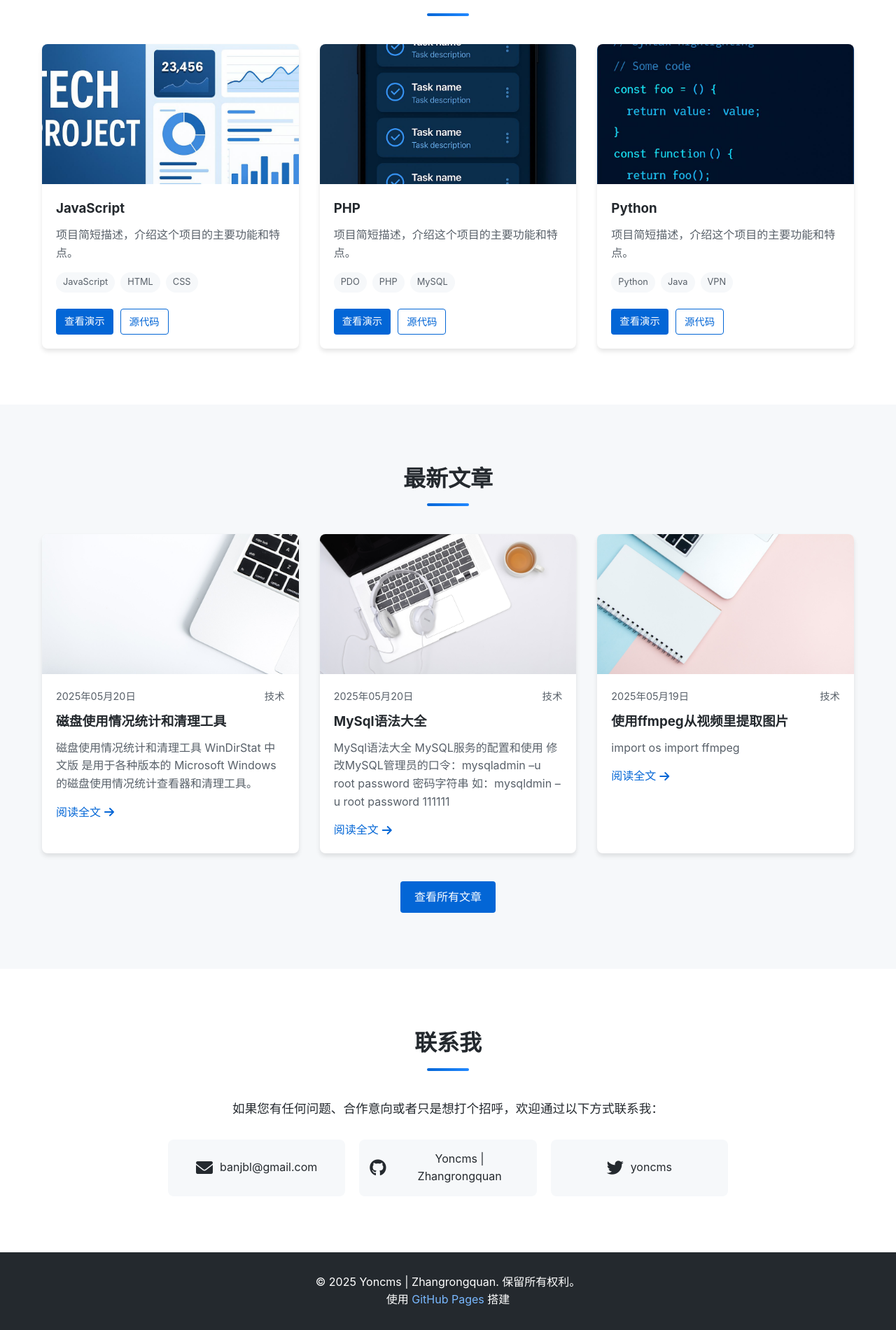
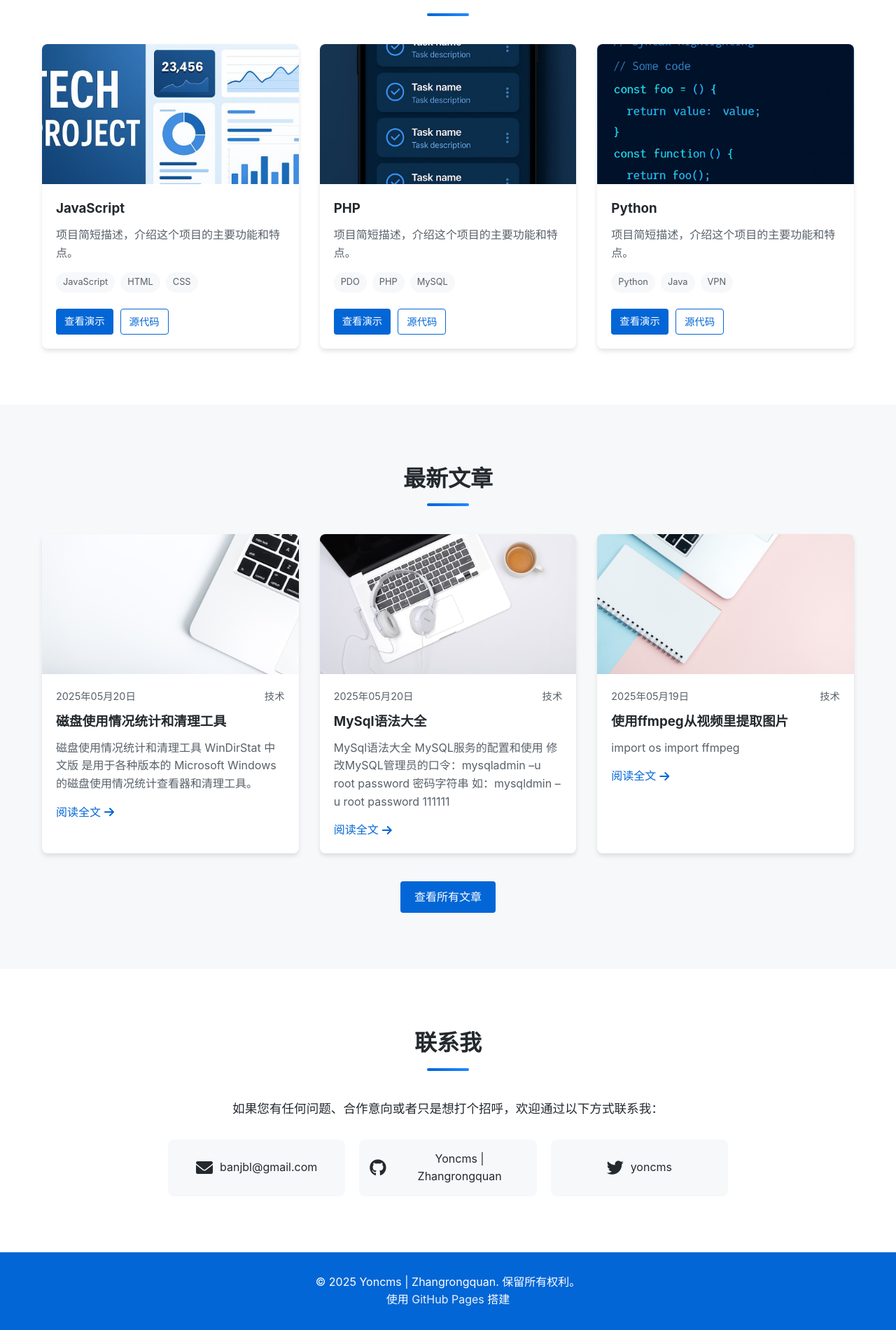
Before and after one commit to Yoncms/yoncms.github.io, a Jekyll site: the page built from index.html, in a window 1280 px wide. Shown: the part 2306-4206 px from the top of the page at 70% size. Built offline with Jekyll 4.4.1, drawn with Linux system fonts in a browser that asks for light colours.

Commit message:
Update style.css

```diff
--- a/assets/css/style.css
+++ b/assets/css/style.css
@@ -512,17 +512,19 @@ nav ul li a.active::after {
 
 /* 页脚样式 */
 footer {
-    background-color: var(--dark-color);
+    background-color: var(--primary-color);
     color: white;
     padding: 30px 0;
     text-align: center;
 }
 
 footer a {
-    color: var(--accent-color);
+    color: white;
+    opacity: 0.9;
 }
 
 footer a:hover {
+    opacity: 1;
     text-decoration: underline;
 }
 
```
